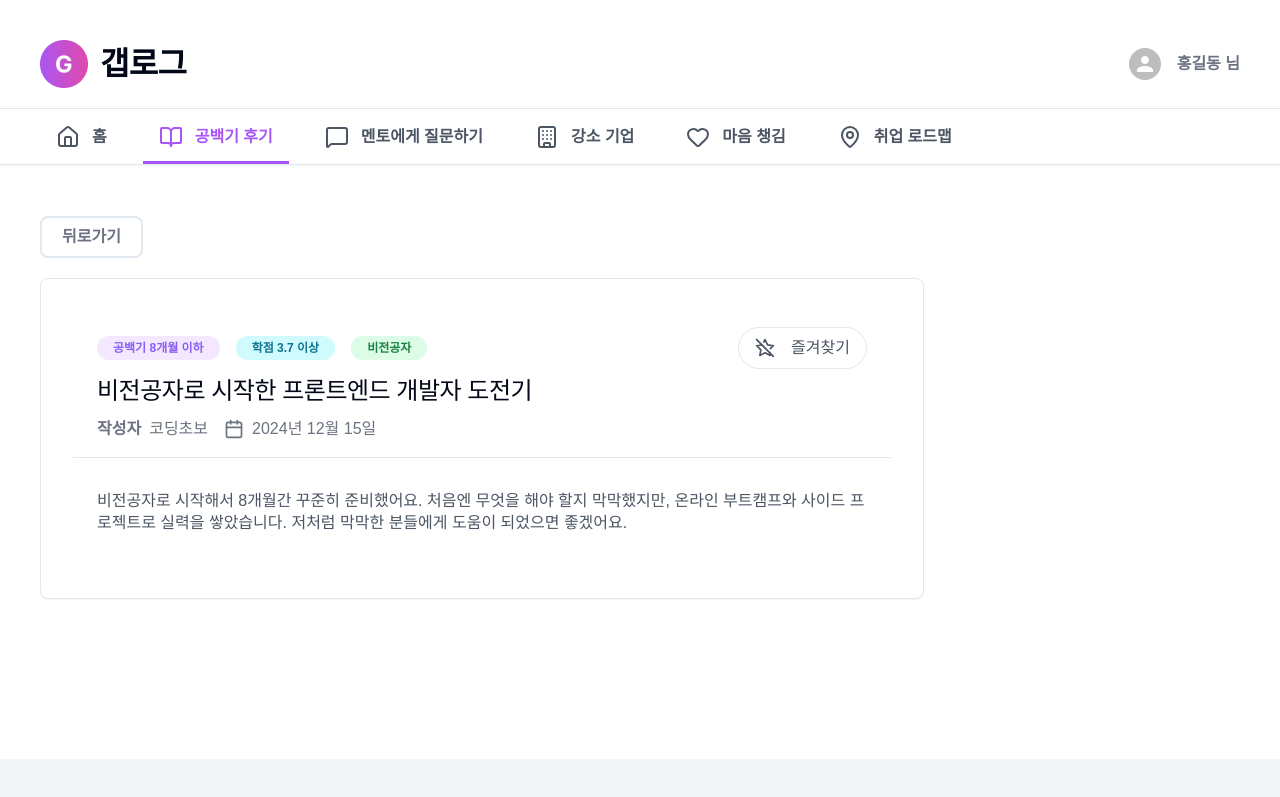
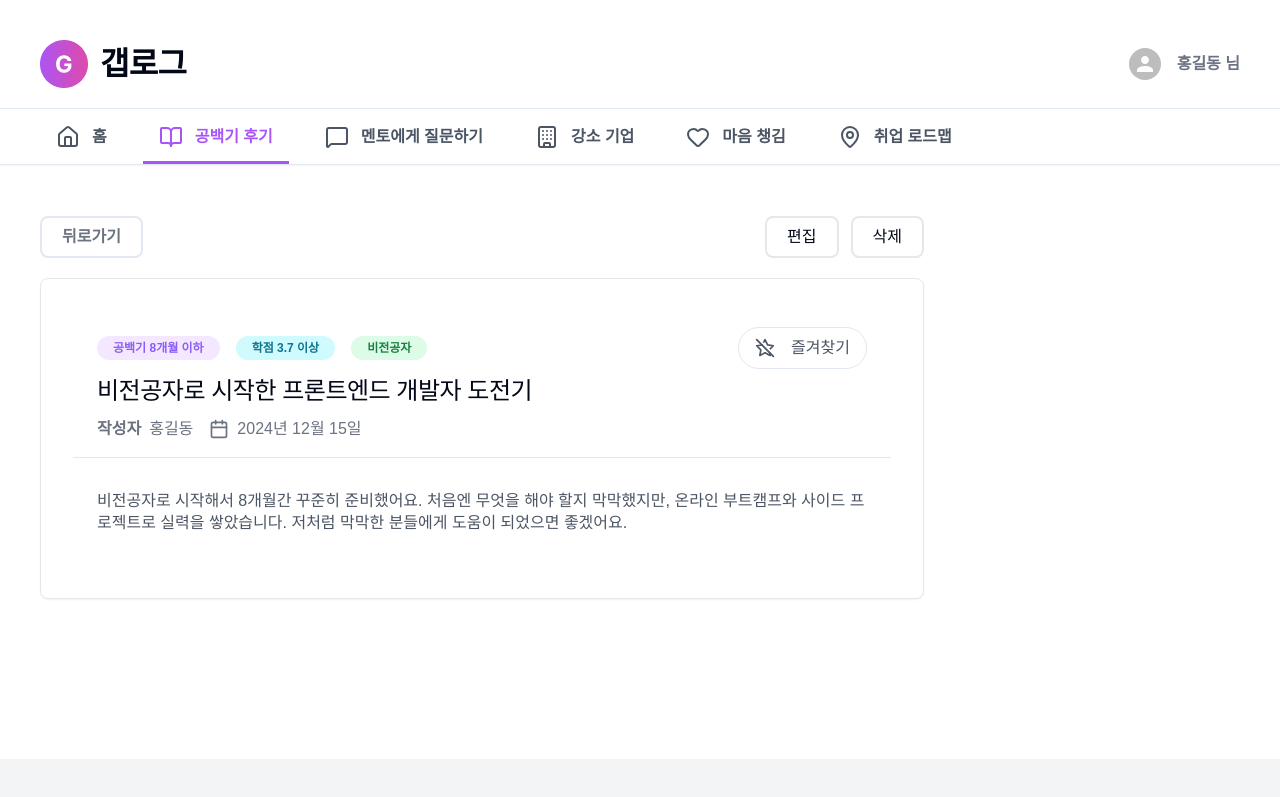
Before and after one commit to GapLog-2025/gaplog, a React (Vite) app in the folder frontend/: page /gap-review/1 in a window 1280 px wide. Shown: the top 797 px of the page. Built offline with nearby package versions, Linux system fonts and the light colour scheme; a web font is replaced by a local one.

Commit message:
feat : 수정, 삭제 버튼 공통 컴포넌트 구현 & feat: 내가 작성한 글 확인 로직 (임시) 에 따른 수정, 삭제 버튼 활성화

```diff
--- a/frontend/src/components/Button.tsx
+++ b/frontend/src/components/Button.tsx
@@ -129,6 +129,35 @@ function LikedButton({ isLiked, children, onClick }: LikedButtonProps) {
     </button>
   );
 }
+type EditButtonProps = {
+  onClick?: () => void;
+};
+
+function EditButton({ onClick }: EditButtonProps) {
+  return (
+    <button
+      onClick={onClick}
+      className="w-fit bg-white border-2 typo-text rounded-lg px-5 py-2 hover:shadow-md transition-shadow hover:text-success-text hover:bg-success-background hover:border-green"
+    >
+      편집
+    </button>
+  );
+}
+
+type DeleteButtonProps = {
+  onClick?: () => void;
+};
+
+function DeleteButton({ onClick }: DeleteButtonProps) {
+  return (
+    <button
+      onClick={onClick}
+      className="w-fit bg-white border-2 typo-text rounded-lg px-5 py-2 hover:shadow-md transition-shadow hover:text-danger-text hover:bg-danger-background hover:border-pink"
+    >
+      삭제
+    </button>
+  );
+}
 
 export {
   MoveButton,
@@ -137,4 +166,6 @@ export {
   TagButton,
   BookmarkedButton,
   LikedButton,
+  EditButton,
+  DeleteButton,
 };
--- a/frontend/src/features/GapReview/GapReviewDetailSection.tsx
+++ b/frontend/src/features/GapReview/GapReviewDetailSection.tsx
@@ -2,7 +2,7 @@ import { useState } from 'react';
 import { useParams } from 'react-router-dom';
 import { sampleReviews } from './data/reviewList';
 import NoDataContent from './ui/GapReviewDetail/NoDataContent';
-import { MoveButton } from '@/components/Button';
+import { MoveButton, EditButton, DeleteButton } from '@/components/Button';
 import useHandleBack from './hook/handleBack';
 import Tag from '@/components/Tag';
 import { Card, CardHeader, CardContent } from '@/components/Card';
@@ -10,6 +10,7 @@ import formatDate from '@/utils/formatDate';
 
 import { Calendar, Star, StarOff } from 'lucide-react';
 import { BookmarkedButton } from '@/components/Button';
+import { useAuthStore } from '@/stores/useAuthStore';
 
 export default function GapReviewDetailSection() {
   const { id } = useParams();
@@ -21,6 +22,7 @@ export default function GapReviewDetailSection() {
     review ? review.bookmarked : true,
   );
   const handleback = useHandleBack();
+  const { user } = useAuthStore();
   const toggleBookmark = () => {
     // post api 연결 예정
     setIsBookmarked((prev) => !prev);
@@ -39,12 +41,20 @@ export default function GapReviewDetailSection() {
   } else {
     tags.push('비전공자');
   }
-
   const colorTypes = ['primary', 'skyblue', 'green'] as const;
 
   return (
     <section className="w-full flex flex-col gap-5">
-      <MoveButton onClick={handleback}>뒤로가기</MoveButton>
+      <div className="flex justify-between items-center">
+        <MoveButton onClick={handleback}>뒤로가기</MoveButton>
+
+        {user?.name === review.userName && (
+          <div className="flex gap-3">
+            <EditButton />
+            <DeleteButton />
+          </div>
+        )}
+      </div>
       <Card className="p-8">
         <CardHeader className="flex flex-col gap-2">
           {/* tags */}
--- a/frontend/src/features/GapReview/data/reviewList.tsx
+++ b/frontend/src/features/GapReview/data/reviewList.tsx
@@ -28,7 +28,7 @@ export const sampleReviews: GapReview[] = [
       '비전공자로 시작해서 8개월간 꾸준히 준비했어요. 처음엔 무엇을 해야 할지 막막했지만, 온라인 부트캠프와 사이드 프로젝트로 실력을 쌓았습니다. 저처럼 막막한 분들에게 도움이 되었으면 좋겠어요.',
     grade: 3.7,
     gapPeriodMonths: 8,
-    userName: '코딩초보',
+    userName: '홍길동',
     bookmarked: false,
     createdAt: '2024-12-15T09:30:00.000Z',
   },
```
